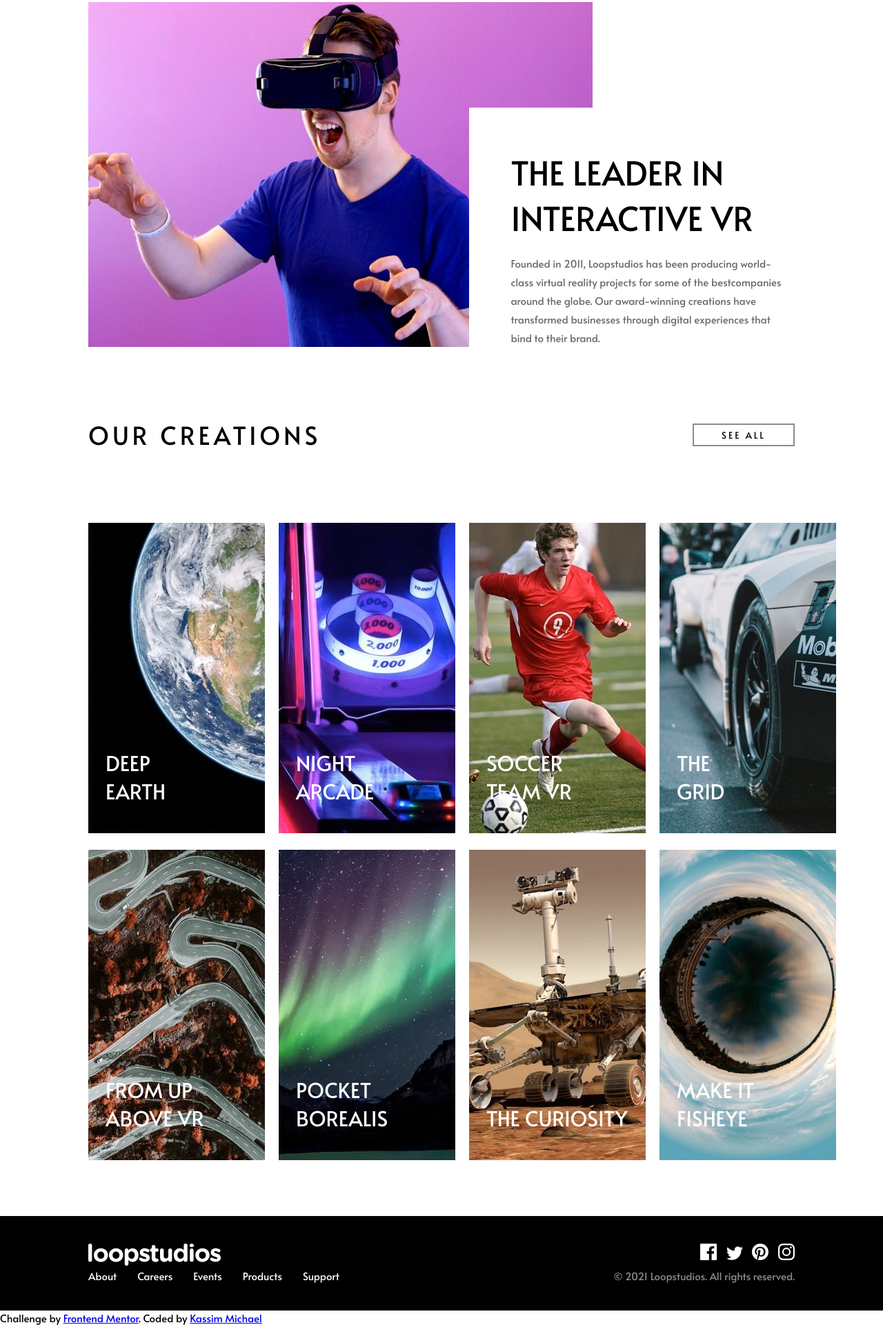
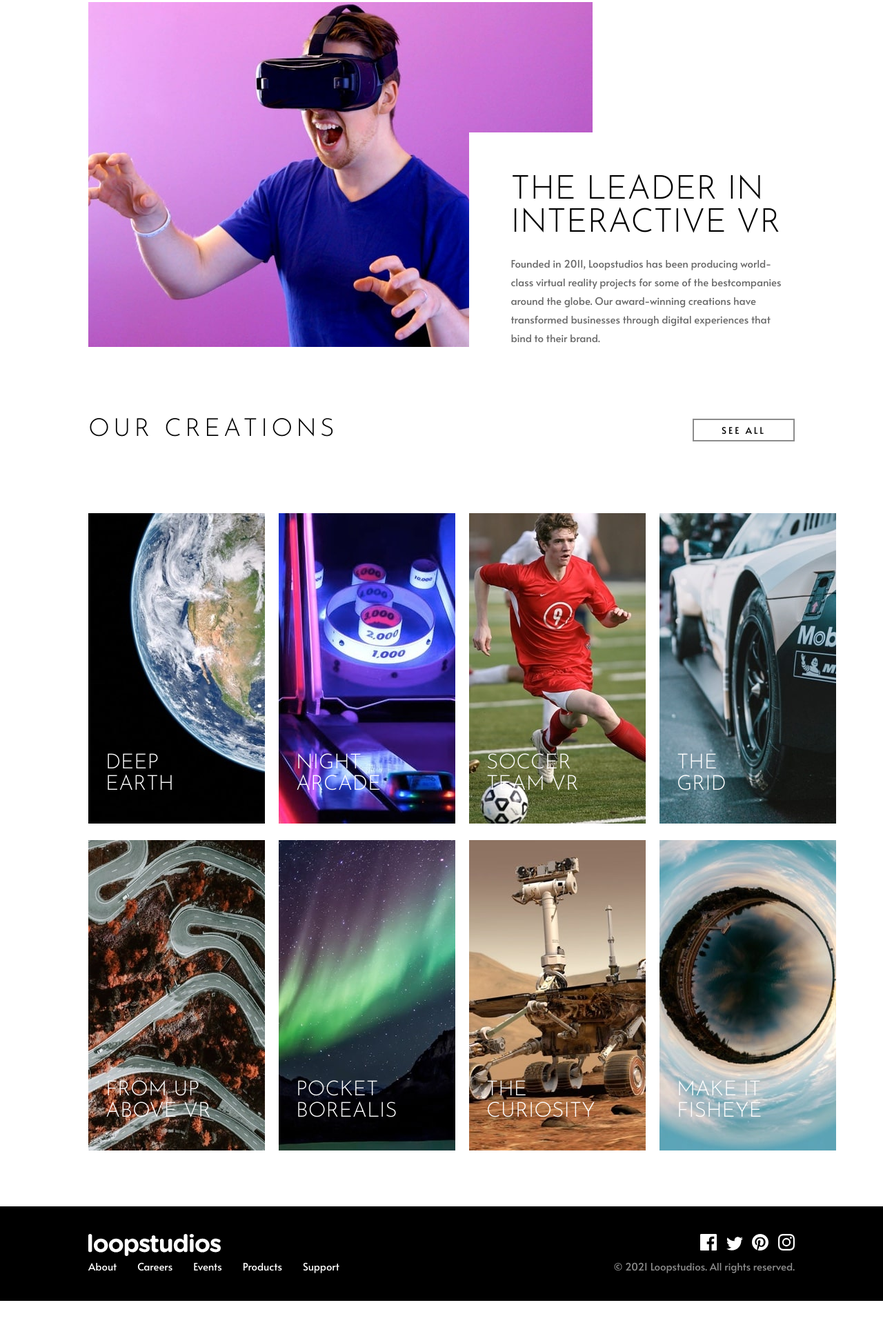
Before and after one commit to Kassimmichael/loopstudios-landing-page, a plain HTML site: page index.html in a window 1280 px wide. Shown: the part 677-2598 px from the top of the page at 69% size. After the commit the page ends 2563 px from the top, so only its background shows below. Drawn offline with Linux system fonts and the light colour scheme.

Commit message:
fixed a font issue

```diff
--- a/index.html
+++ b/index.html
@@ -111,9 +111,5 @@
       </div>
     </div>
   </footer>
-  <div class="attribution">
-    Challenge by <a href="https://www.frontendmentor.io?ref=challenge" target="_blank">Frontend Mentor</a>.
-    Coded by <a href="#">Kassim Michael</a>
-  </div>
 </body>
 </html>
--- a/style.css
+++ b/style.css
@@ -53,7 +53,6 @@ header p {
 fieldset {
   margin: 40px 10%;
   padding: 20px 90px 20px 20px;
-  object-fit: fill;
   display: inline-block;
   margin-top: 6rem;
 }
@@ -83,6 +82,7 @@ fieldset {
   text-transform: uppercase;
   font-weight: normal;
   padding-bottom: 20px;
+  font-family: 'Josefin Sans';
 }
 
 .down {
@@ -100,6 +100,7 @@ fieldset {
 .creation .big {
   font-size: 36px;
   font-weight: normal;
+  font-family: 'Josefin Sans';
 }
 
 button {
@@ -120,11 +121,11 @@ button {
 
 .grid-container img {
   transition: .2s ease-in-out;
+  cursor: pointer;
 }
 
 .grid-container img:hover {
   transform: scale(1.1);
-  cursor: pointer;
 }
 
 .item {
@@ -140,6 +141,7 @@ button {
   font-weight: 0;
   padding: 25px;
   text-transform: uppercase;
+  font-family: 'Josefin Sans';
 }
 
 footer {
```
